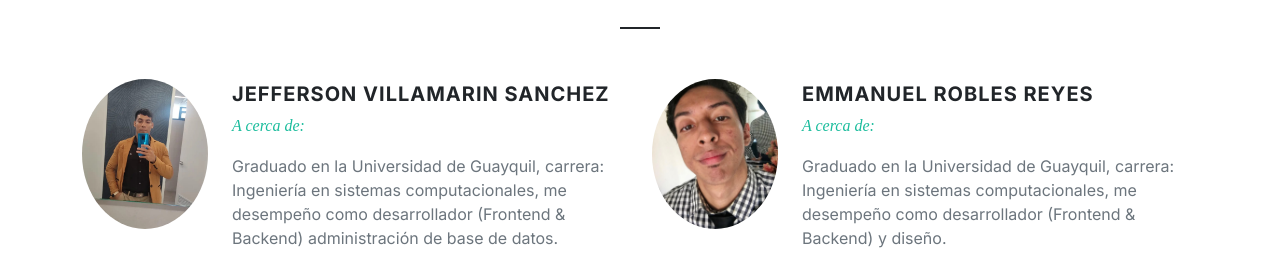
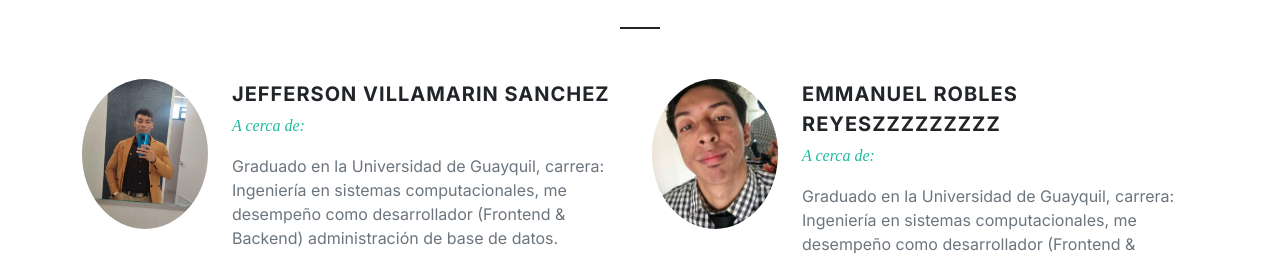
Before and after one commit to jeffPruebas/Jefferson, a plain HTML site: page index-portafolio.html in a window 1280 px wide. Shown: the part 250-511 px from the top of the page. Drawn offline with nearby package versions, Linux system fonts and the light colour scheme.

```diff
--- a/index-portafolio.html
+++ b/index-portafolio.html
@@ -153,7 +153,7 @@
 											<img class="rounded-circle" src="images/perfil_emm.jpeg" alt="Emmanuel" style="object-fit: cover; width: 100%; height: 100%;">
 										</div>
 										<div class="team-desc col-sm">
-											<div class="team-title"><h4>Emmanuel Robles Reyes</h4><span>A cerca de:</span></div>
+											<div class="team-title"><h4>Emmanuel Robles ReyesZZZZZZZZZ</h4><span>A cerca de:</span></div>
 											<div class="team-content">Graduado en la Universidad de Guayquil, carrera: Ingeniería en sistemas computacionales, me desempeño como desarrollador (Frontend & Backend) y diseño.</div>
 
 											<div class="d-flex border-top border-default mt-4 pt-4">
```
